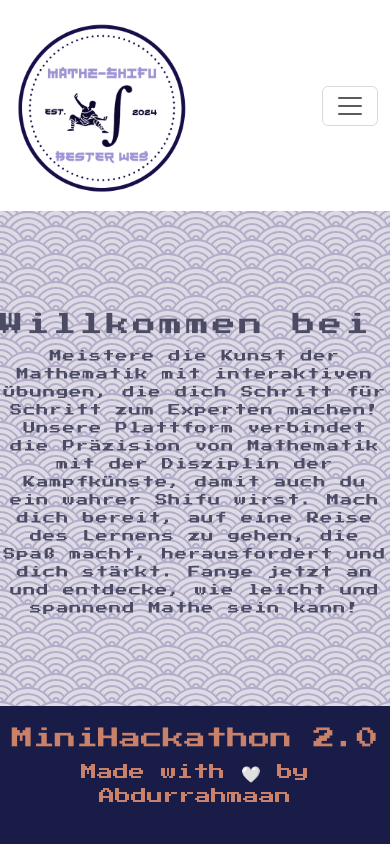
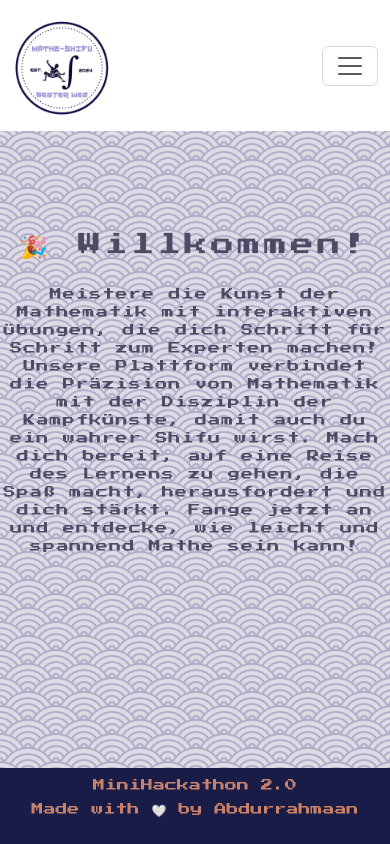
Before and after one commit to Abdurrahmaan-Bica/mathe-shifu, a website: page index.html in a window 390 px wide. Drawn offline with nearby package versions, Linux system fonts and the light colour scheme.

Commit message:
Added emoji of congrats on the h3 of index.html page as well as emoji on the heading of zahlenpruefer.Finished the last changes regarding mediaqueries. Chnaged the heading3 of the index.html page to Willkommen.

```diff
--- a/assets/css/style.css
+++ b/assets/css/style.css
@@ -23,6 +23,9 @@ main {
 }
 
 footer {
+    width: 100%;
+    margin: 0;
+    padding: 0;
     flex-shrink: 0;
     background-color: #181c47;
     color: #fff;
@@ -114,13 +117,18 @@ footer {
     100% { border-color: transparent ; }
   }
 
-
-
   /* Responsive design  */
 
 
+
   @media (min-width: 360px) and (max-width: 480px) {
-
+    .navbar-brand {
+        width: auto;
+    }
+    .navbar-brand img {
+        width: 100px;
+        height: auto;
+    }
     .navbar-collapse {
         display: block;
         font-size: 14px;
@@ -133,11 +141,33 @@ footer {
     .container-main {
         font-size: 12px;
     }
+    footer {
+        font-size: 12px;
+        padding: 10px;
+        text-align: center;
+        width: 100%;
+        position: relative;
+    }
+
+    .container-footer {
+        display: block;
+        text-align: center;
+    }
+
+    footer .row {
+        display: flex;
+        flex-direction: column;
+        justify-content: center;
+    }
+
+    footer h4,
+    footer p {
+        font-size: 12px;
+
 }
 
 
 @media (min-width: 481px) and (max-width: 768px) {
-
     .navbar-collapse {
         display: flex;
         flex-direction: column;
@@ -174,6 +204,7 @@ footer {
 @media (min-width: 1025px) and (max-width: 1280px) {
 
     .navbar-collapse {
+
         display: flex;
         flex-direction: row;
         font-size: 20px;
--- a/index.html
+++ b/index.html
@@ -46,7 +46,8 @@
      </header>
      <main>
         <div class="container-main">
-          <h3>Willkommen bei Mathe-Shifu!</h3>
+          <h3>🎉 Willkommen!</h3>
+          <br>
           <p>Meistere die Kunst der Mathematik mit interaktiven Übungen, die dich Schritt für Schritt zum Experten machen! Unsere Plattform verbindet die Präzision von Mathematik mit der Disziplin der Kampfkünste, damit auch du ein wahrer Shifu wirst.
           Mach dich bereit, auf eine Reise des Lernens zu gehen, die Spaß macht, herausfordert und dich stärkt. Fange jetzt an und entdecke, wie leicht und spannend Mathe sein kann!</p>
         </div>
```
Also changed, not shown: zahlenpruefer.html (+1 -1 lines).
